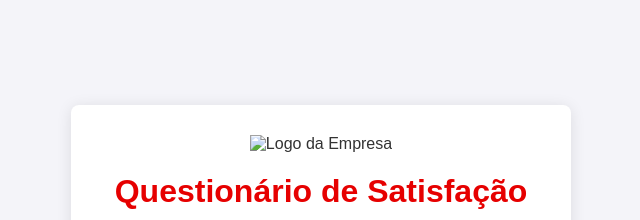
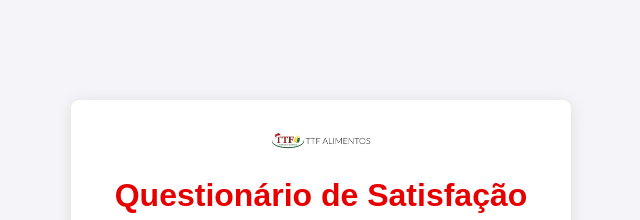
Before and after one commit to ttfcarol/questionariottf, a plain HTML site: page index.html in a window 1280 px wide. Shown: the top 220 px of the page, without its empty margins (319-959 px from the left). Drawn offline with Linux system fonts and the light colour scheme.

Commit message:
Add files via upload

```diff
--- a/index.html
+++ b/index.html
@@ -8,7 +8,7 @@
 </head>
 <body>
     <div class="form-container">
-        <img src="logo.png" alt="Logo da Empresa" class="logo">
+        <img src="LOGO-TTFnatal.png" alt="Logo da Empresa" class="logo">
         <h1>Questionário de Satisfação</h1>
         <form id="survey-form" onsubmit="submitForm(event)">
             <label for="nome">Nome Completo:</label>
```
Also changed, not shown: LOGO-TTFnatal.png (added).
